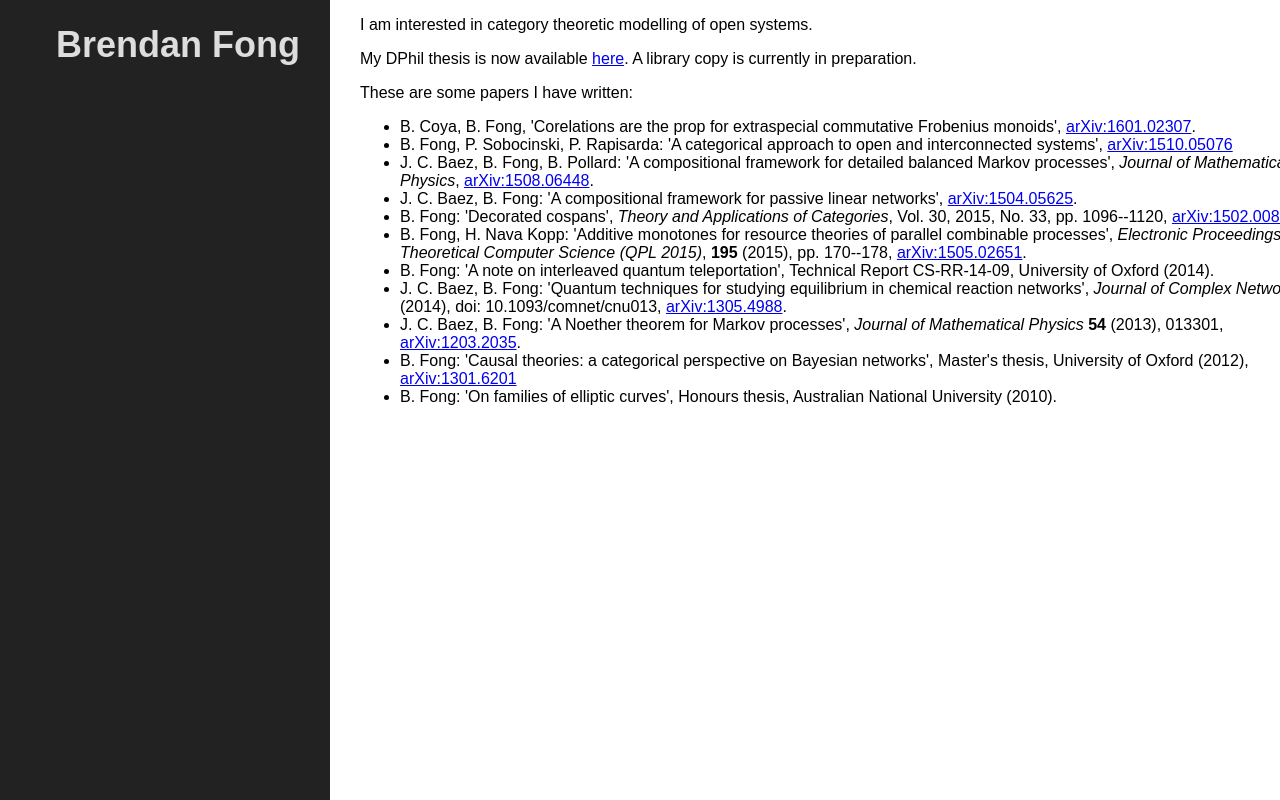
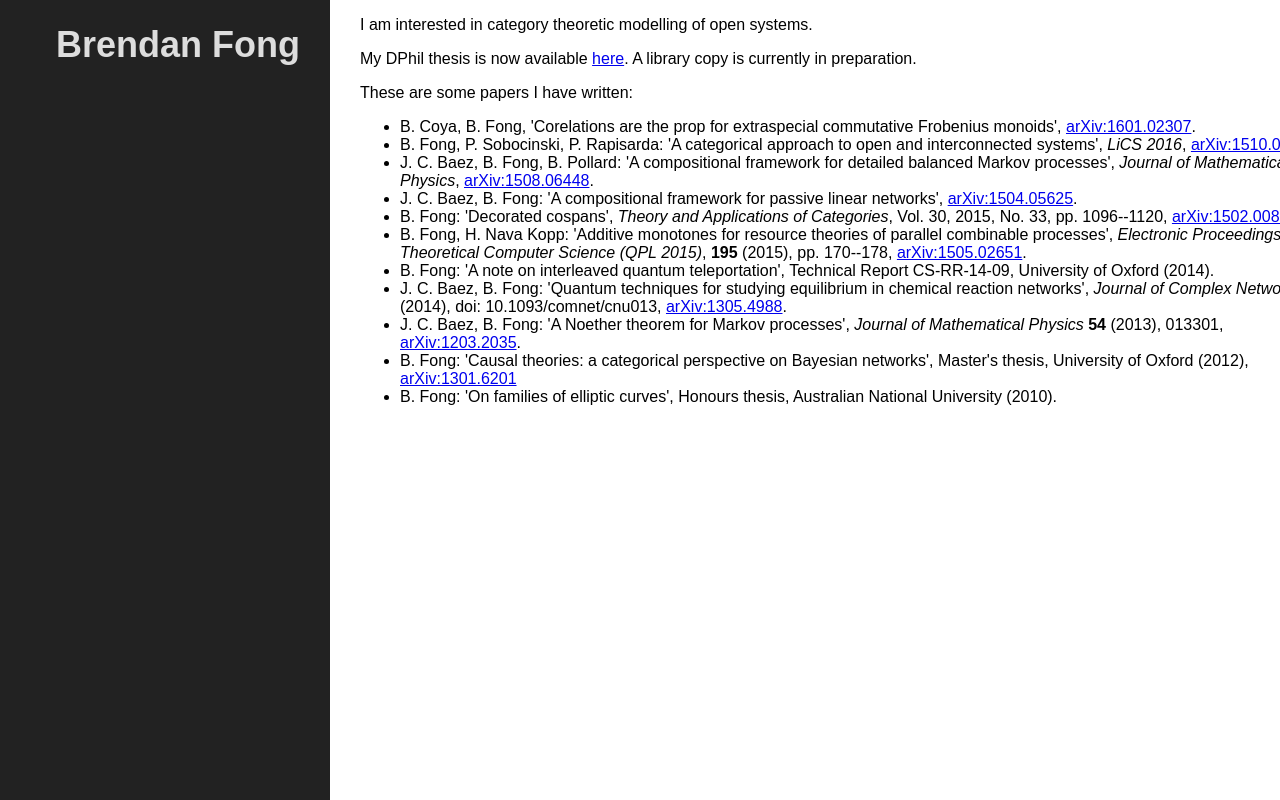
Before and after one commit to brendanfong/turtle, a plain HTML site: page index.html in a window 1280 px wide. Shown: the top 800 px of the page. Drawn offline with Linux system fonts and the light colour scheme.

```diff
--- a/index.html
+++ b/index.html
@@ -49,7 +49,7 @@
 
   <li>
   B. Fong, P. Sobocinski, P. Rapisarda: 'A categorical approach to
-  open and interconnected systems',
+  open and interconnected systems', <em>LiCS 2016</em>,
   <a href="http://arxiv.org/abs/1510.05076">arXiv:1510.05076</a>
   </li>
 
```
